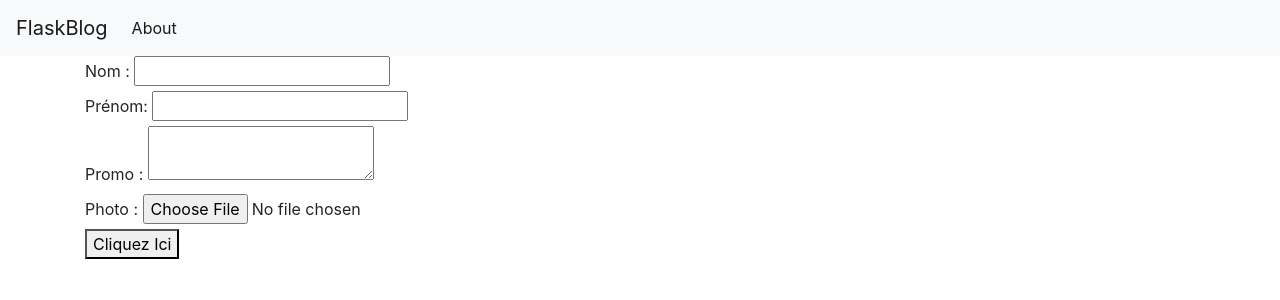
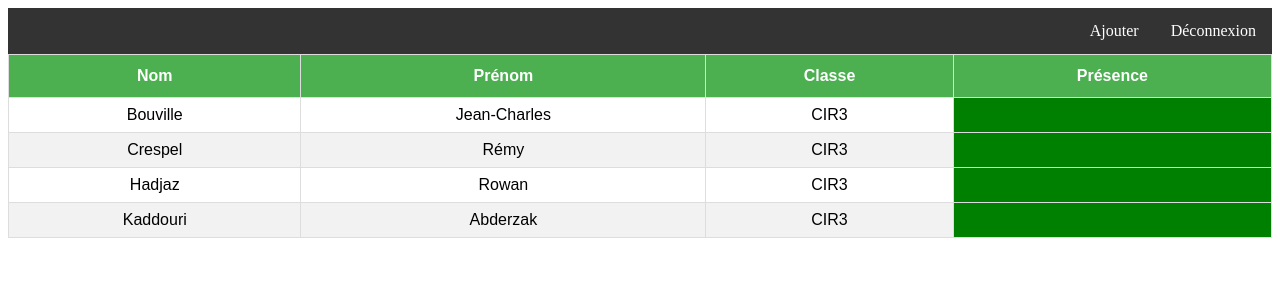
Before and after one commit to rowan2604/Facial-recognition, a Flask app: page / in a window 1280 px wide. Shown: the top 300 px of the page. Run offline with Flask 2, Linux system fonts and the light colour scheme; some libraries are stand-ins or nearby versions.

Commit message:
fonctionne en full local

```diff
--- a/app.py
+++ b/app.py
@@ -3,59 +3,21 @@ from flask import Flask, render_template, request
 
 app = Flask(__name__)
 
-def insertBlob(nom, prenom, promo, état, photo):
-    try:
-        conn = sqlite3.connect('etudiant.db')
-        conn.text_factory = str
-        cur = conn.cursor()
-        print("Connexion réussie à SQLite")
-        cur.execute("CREATE TABLE ETUDIANT (id INTEGER PRIMARY KEY AUTOINCREMENT, nom TEXT NOT NULL, Prénom TEXT NOT NULL, Promo TEXT NOT NULL, état INTEGER NOT NULL, image BLOB NOT NULL)")
-        sql = "INSERT INTO ETUDIANT (nom, prénom, promo, état, image) VALUES (?,?,?,?,?)"
+def lancer():
+    stream = open("AddToBDD.py")
+    lu = stream.read()
+    exec(lu)
 
-        with open(photo, 'rb') as myfile:
-            blobFile= myfile.read()
-
-        value = (nom, prenom, promo, état, blobFile)
-        cur.execute(sql, value)
-        conn.commit()
-        print("Fichier inséré avec succès")
-        cur.close()
-        conn.close()
-        print("Connexion SQLite est fermée")
-
-    except sqlite3.Error as error:
-        print("Erreur lors de l'insertion", error)
 
 @app.route('/')
 def index():
-    return render_template('test.html')
+    return render_template('pageBDD.html')
 
-@app.route('/test/', methods=['POST'])
-def monTest():
-    nom = request.form['nom']
-    prenom = request.form['prenom']
-    promo = request.form['promo']
-    photo = "./images/" + request.form['photo']
+@app.route('/ajouter/')
+def pageAjouter():
+    return render_template('ajouter.html')
 
-    try:
-        conn = sqlite3.connect('etudiant.db')
-        conn.text_factory = str
-        cur = conn.cursor()
-        print("Connexion réussie à SQLite")
-        sql = "INSERT INTO ETUDIANT (nom, prénom, promo, état, image) VALUES (?,?,?,?,?)"
-
-        with open(photo, 'rb') as myfile:
-            blobFile= myfile.read()
-
-        value = (nom, prenom, promo, 1, blobFile)
-        cur.execute(sql, value)
-        conn.commit()
-        print("Fichier inséré avec succès")
-        cur.close()
-        conn.close()
-        print("Connexion SQLite est fermée")
-
-    except sqlite3.Error as error:
-        print("Erreur lors de l'insertion", error)
-
-    return render_template('index.html')
+@app.route('/index/', methods=['POST'])
+def ajouterEtRetour():
+    lancer()
+    return render_template('pageBDD.html')
--- /dev/null
+++ b/multilaunch.py
@@ -0,0 +1,2 @@
+import os
+os.system("python recognition_faces_video.py -e encodings.pickle --display 1")
--- /dev/null
+++ b/static/css/pageBDD.css
@@ -0,0 +1,54 @@
+table {
+	font-family: Arial, Helvetica, sans-serif;
+  	border-collapse: collapse;
+  	width: 100%;
+}
+
+th, td {
+  	border: 1px solid #ddd;
+  	padding: 8px;
+}
+
+tr:nth-child(even){
+	background-color: #f2f2f2;
+}
+
+tr:hover {
+	background-color: #ddd;
+}
+
+th {
+  	padding-top: 12px;
+  	padding-bottom: 12px;
+  	text-align: center;
+  	background-color: #4CAF50;
+  	color: white;
+}
+
+td{
+	text-align: center;
+}
+
+ul {
+  list-style-type: none;
+  margin: 0;
+  padding: 0;
+  overflow: hidden;
+  background-color: #333;
+}
+
+li {
+  float: left;
+}
+
+li a {
+  display: block;
+  color: white;
+  text-align: center;
+  padding: 14px 16px;
+  text-decoration: none;
+}
+
+li a:hover {
+  background-color: #111;
+}
--- /dev/null
+++ b/static/js/pageBDD.js
@@ -0,0 +1,22 @@
+printTab();
+
+function printTab(){
+	let etudiants = [["Bouville", "Jean-Charles", "CIR3", "1"], ["Crespel", "Rémy", "CIR3", "1"],
+					 ["Hadjaz", "Rowan", "CIR3", "1"], ["Kaddouri", "Abderzak", "CIR3", "1"]];
+	let tab = document.getElementById("Etudiants");
+
+	for(let line of etudiants){
+		let row = document.createElement("tr");
+		for(let str in line){
+			let cell = document.createElement("td");
+			if(str == 3){
+				line[str] == 1 ? cell.style.backgroundColor = "green" : cell.style.backgroundColor = "red";
+			}
+			else{
+				cell.appendChild(document.createTextNode(line[str]));
+			}
+			row.appendChild(cell);
+		}
+		tab.appendChild(row);
+	}
+}
--- a/templates/test.html
+++ b/templates/ajouter.html
@@ -11,27 +11,15 @@
     <title>Ajouter étudiant</title>
   </head>
   <body>
-    <nav class="navbar navbar-expand-md navbar-light bg-light">
-        <a class="navbar-brand" href="{{ url_for('index')}}">FlaskBlog</a>
-        <button class="navbar-toggler" type="button" data-toggle="collapse" data-target="#navbarNav" aria-controls="navbarNav" aria-expanded="false" aria-label="Toggle navigation">
-            <span class="navbar-toggler-icon"></span>
-        </button>
-        <div class="collapse navbar-collapse" id="navbarNav">
-            <ul class="navbar-nav">
-            <li class="nav-item active">
-                <a class="nav-link" href="#">About</a>
-            </li>
-            </ul>
-        </div>
-    </nav>
+    <br><br><br>
     <div class="container">
-      <form action="/test/" method="post">
+      <form action="/index/" method="post">
         <div>
             <label for="name">Nom :</label>
             <input type="text" id="nom" name="nom">
         </div>
         <div>
-            <label for="prenom">Prénom:</label>
+            <label for="prenom">Prénom :</label>
             <input type="prenom" id="prenom" name="prenom">
         </div>
         <div>
@@ -43,7 +31,7 @@
           <input type="file" id="avatar" name="photo" accept="image/png, image/jpeg">
         </div>
         <div class="form-example">
-          <button type="submit">Cliquez Ici</button>
+          <button type="submit">Ajouter</button>
         </div>
       </form>
     </div>
--- /dev/null
+++ b/templates/pageBDD.html
@@ -0,0 +1,29 @@
+<!DOCTYPE html>
+<html>
+	<head>
+		<title>Etudiants</title>
+		<link rel="stylesheet" href="{{ url_for('static', filename= 'css/pageBDD.css') }}">
+		<meta charset="UTF-8"/>
+	</head>
+	<body>
+		<header>
+			<ul>
+  				<li style="float:right"><a>Déconnexion</a></li>
+				<li style="float:right"><a href="/ajouter/">Ajouter</a></li>
+			</ul>
+		</header>
+		<table>
+			<thead>
+				<tr>
+					<th>Nom</th>
+					<th>Prénom</th>
+					<th>Classe</th>
+					<th>Présence</th>
+				</tr>
+			</thead>
+			<tbody id="Etudiants">
+			</tbody>
+		</table>
+		<script src="{{url_for('static', filename='js/pageBDD.js')}}"></script>
+	</body>
+</html>
```
Also changed, not shown: AddToBDD.py (+13 -8 lines), templates/index.html (deleted, +0 -25 lines), etudiant.db, images/Geass.jpg (renamed from Geass.jpg), 1 other file.
